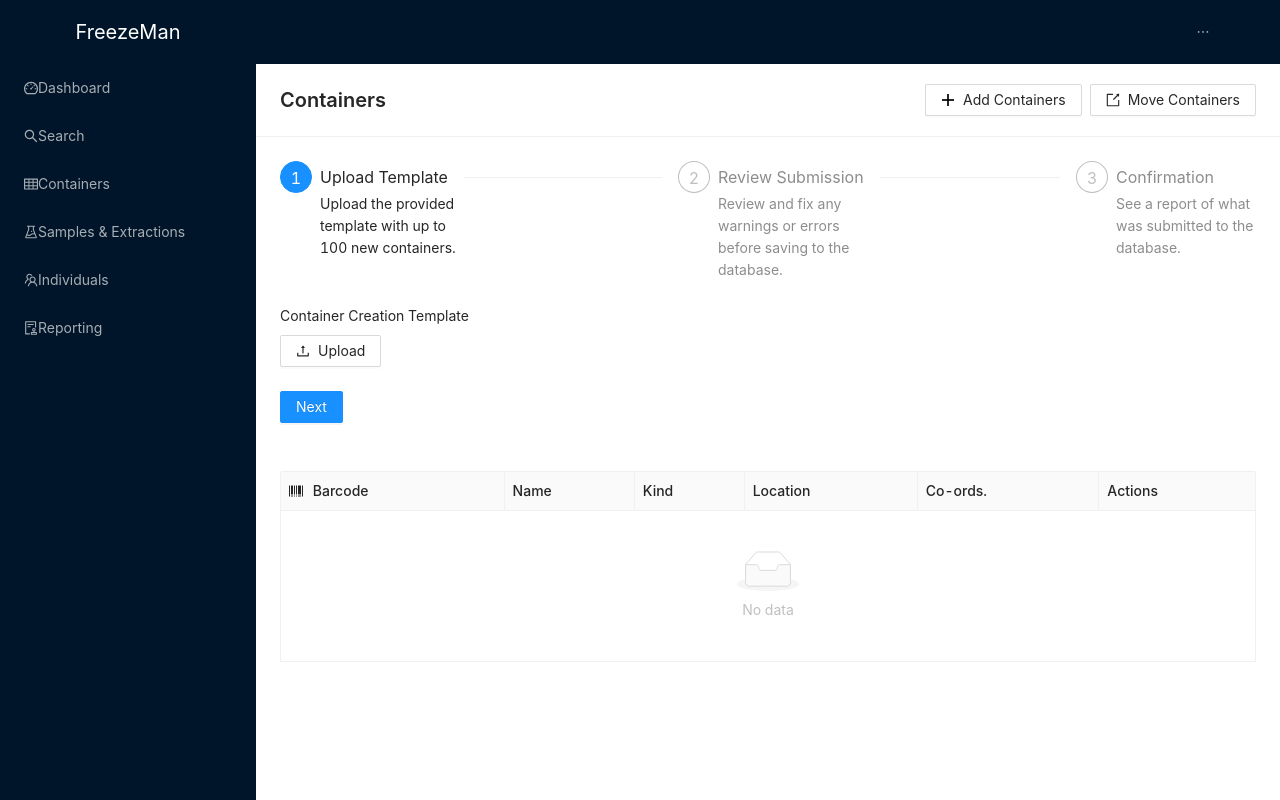
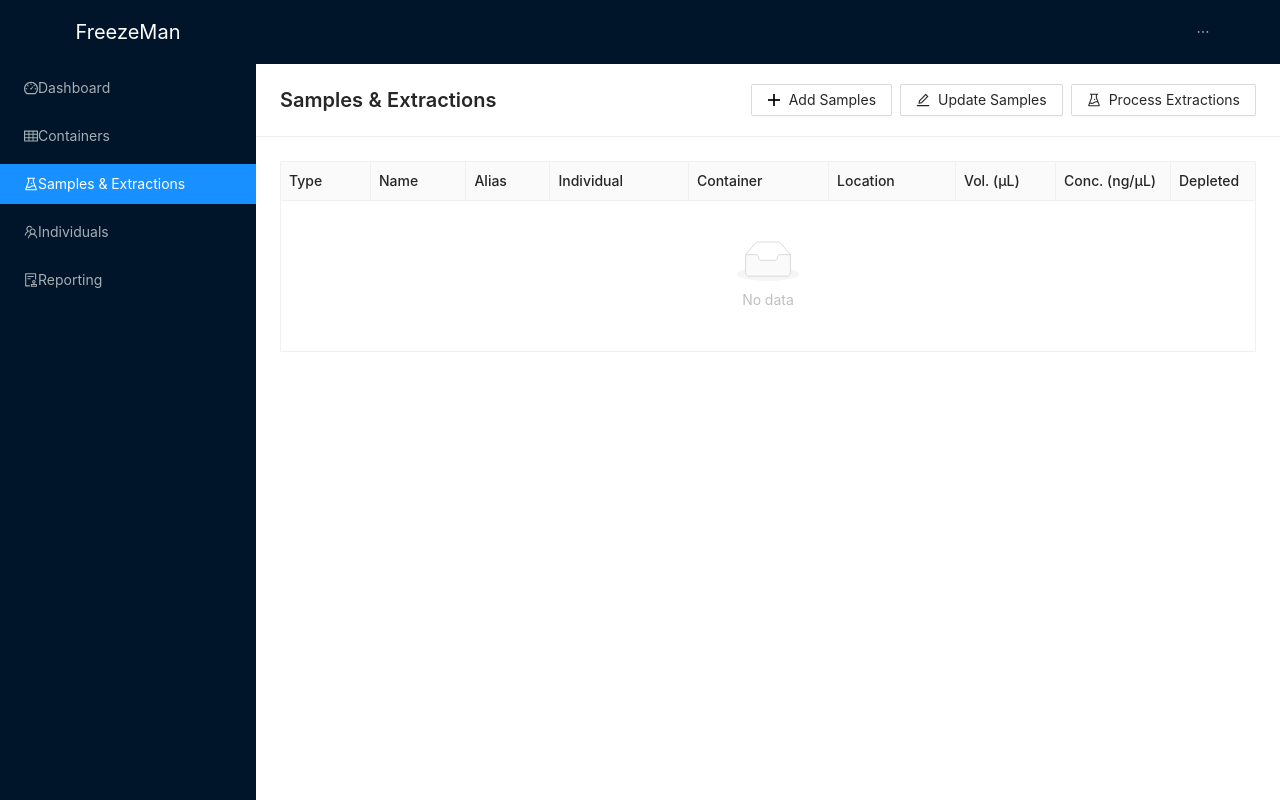
Before and after one commit to c3g/freezeman, a React app: page /samples in a window 1280 px wide. Built offline with nearby package versions, Linux system fonts and the light colour scheme.

Commit message:
Add router and more page stubs Steal some code from chord_web

```diff
--- a/src/components/App.js
+++ b/src/components/App.js
@@ -1,4 +1,6 @@
 import React from "react";
+
+import {Route, Switch, withRouter} from "react-router-dom";
 
 import {Card, Layout, Menu} from "antd";
 import "antd/es/card/style/css";
@@ -10,7 +12,6 @@
     DashboardOutlined,
     ExperimentOutlined,
     LoginOutlined,
-    SearchOutlined,
     TableOutlined,
     TeamOutlined,
 } from "@ant-design/icons";
@@ -19,6 +20,38 @@
 
 import ContainersPage from "./ContainersPage";
 import DashboardPage from "./DashboardPage";
+import SamplesExtractionsPage from "./SamplesExtractionsPage";
+import IndividualsPage from "./IndividualsPage";
+import ReportingPage from "./ReportingPage";
+import {matchingMenuKeys, renderMenuItem} from "../utils/menus";
+
+const MENU_ITEMS = [
+    {
+        url: "/dashboard",
+        icon: <DashboardOutlined />,
+        text: "Dashboard",
+    },
+    {
+        url: "/containers",
+        icon: <TableOutlined />,
+        text: "Containers",
+    },
+    {
+        url: "/samples",
+        icon: <ExperimentOutlined />,
+        text: "Samples & Extractions",
+    },
+    {
+        url: "/individuals",
+        icon: <TeamOutlined />,
+        text: "Individuals",
+    },
+    {
+        url: "/reporting",
+        icon: <AuditOutlined />,
+        text: "Reporting",
+    },
+]
 
 const App = () => (
     <Layout style={{height: "100vh"}}>
@@ -34,50 +67,44 @@
         </Layout.Header>
         <Layout>
             <Layout.Sider style={{overflowY: "auto"}} width={256}>
-                <Menu theme="dark" mode="inline">
-                    <Menu.Item key="dashboard">
-                        <DashboardOutlined />
-                        Dashboard
-                    </Menu.Item>
-                    <Menu.Item key="search">
-                        <SearchOutlined />
-                        Search
-                    </Menu.Item>
-                    <Menu.Item key="containers">
-                        <TableOutlined />
-                        Containers
-                    </Menu.Item>
-                    <Menu.Item key="samples-extractions">
-                        <ExperimentOutlined />
-                        Samples &amp; Extractions
-                    </Menu.Item>
-                    <Menu.Item key="individuals">
-                        <TeamOutlined />
-                        Individuals
-                    </Menu.Item>
-                    <Menu.Item key="reporting">
-                        <AuditOutlined />
-                        Reporting
-                    </Menu.Item>
+                <Menu theme="dark" mode="inline" selectedKeys={matchingMenuKeys(MENU_ITEMS)}>
+                    {MENU_ITEMS.map(renderMenuItem)}
                 </Menu>
             </Layout.Sider>
             <Layout.Content style={{position: "relative"}}>
-                {/*<Card style={{*/}
-                {/*    boxSizing: "border-box",*/}
-                {/*    position: "absolute",*/}
-                {/*    top: "50%",*/}
-                {/*    left: "50%",*/}
-                {/*    transform: "translate(-50%, -50%)",*/}
-                {/*    maxWidth: "396px",*/}
-                {/*    width: "100%",*/}
-                {/*}} bodyStyle={{paddingBottom: 0}}>*/}
-                {/*    <SignInForm />*/}
-                {/*</Card>*/}
-                {/*<DashboardPage />*/}
-                <ContainersPage />
+                <Switch>
+                    <Route path="/sign-in">
+                        <Card style={{
+                            boxSizing: "border-box",
+                            position: "absolute",
+                            top: "50%",
+                            left: "50%",
+                            transform: "translate(-50%, -50%)",
+                            maxWidth: "396px",
+                            width: "100%",
+                        }} bodyStyle={{paddingBottom: 0}}>
+                            <SignInForm />
+                        </Card>
+                    </Route>
+                    <Route path="/dashboard">
+                        <DashboardPage />
+                    </Route>
+                    <Route path="/containers">
+                        <ContainersPage />
+                    </Route>
+                    <Route path="/samples">
+                        <SamplesExtractionsPage />
+                    </Route>
+                    <Route path="/individuals">
+                        <IndividualsPage />
+                    </Route>
+                    <Route path="/reporting">
+                        <ReportingPage />
+                    </Route>
+                </Switch>
             </Layout.Content>
         </Layout>
     </Layout>
 );
 
-export default App;
+export default withRouter(App);
--- /dev/null
+++ b/src/components/IndividualsPage.js
@@ -0,0 +1,44 @@
+import React from "react";
+
+import {PageHeader, Table} from "antd";
+import "antd/es/page-header/style/css";
+import "antd/es/table/style/css";
+
+const TABLE_COLUMNS = [
+    {
+        title: "ID",
+        dataIndex: "participant_id"
+    },
+    {
+        title: "Name",
+        dataIndex: "name"
+    },
+    {
+        title: "Taxon",
+        dataIndex: "taxon"
+    },
+    {
+        title: "Sex",
+        dataIndex: "sex"
+    },
+    {
+        title: "Pedigree",
+        dataIndex: "pedigree"  // TODO: Link to modal with optional pedigree ID, mother, father
+    },
+    {
+        title: "Cohort",
+        dataIndex: "cohort"
+    }
+];
+
+const IndividualsPage = () => (
+    <div style={{height: "100%", backgroundColor: "white", overflowY: "auto"}}>
+        <PageHeader title="Individuals"
+                    ghost={false}
+                    style={{borderBottom: "1px solid #f0f0f0", marginBottom: "8px"}} />
+        <div style={{padding: "16px 24px 8px 24px", overflowX: "auto"}}>
+            <Table size="small" bordered={true} columns={TABLE_COLUMNS} />
+        </div>
+    </div>
+);
+export default IndividualsPage;
--- /dev/null
+++ b/src/components/ReportingPage.js
@@ -0,0 +1,4 @@
+import React from "react";
+
+const ReportingPage = () => <div />;
+export default ReportingPage;
--- /dev/null
+++ b/src/components/SamplesExtractionsPage.js
@@ -0,0 +1,68 @@
+import React from "react";
+
+import {Button, PageHeader, Table} from "antd";
+import "antd/es/button/style/css";
+import "antd/es/page-header/style/css";
+import "antd/es/table/style/css";
+
+import {EditOutlined, ExperimentOutlined, ExportOutlined, PlusOutlined} from "@ant-design/icons";
+
+const TABLE_COLUMNS = [
+    {
+        title: "Type",
+        dataIndex: "biospecimen_type",
+        width: 90
+    },
+    {
+        title: "Name",
+        dataIndex: "name"
+    },
+    {
+        title: "Alias",
+        dataIndex: "alias"
+    },
+    {
+        title: "Individual",
+        dataIndex: "individual"
+    },
+    {
+        title: "Container",
+        dataIndex: "container"  // TODO: Name AND barcode?
+    },
+    {
+        title: "Location",
+        dataIndex: "location"  // TODO: Name AND barcode? not explicit
+    },
+    {
+        title: "Vol. (µL)",
+        dataIndex: "volume",
+        width: 100
+    },
+    {
+        title: "Conc. (ng/µL)",
+        dataIndex: "concentration",
+        width: 115
+    },
+    {
+        title: "Depleted",
+        dataIndex: "depleted",
+        width: 85
+    }
+];
+
+const SamplesExtractionsPage = () => (
+    <div style={{height: "100%", backgroundColor: "white", overflowY: "auto"}}>
+        <PageHeader title="Samples & Extractions"
+                    ghost={false}
+                    style={{borderBottom: "1px solid #f0f0f0", marginBottom: "8px"}}
+                    extra={[
+                        <Button key="add" icon={<PlusOutlined />}>Add Samples</Button>,
+                        <Button key="update" icon={<EditOutlined />}>Update Samples</Button>,
+                        <Button key="process" icon={<ExperimentOutlined />}>Process Extractions</Button>,
+                    ]} />
+        <div style={{padding: "16px 24px 8px 24px", overflowX: "auto"}}>
+            <Table bordered={true} columns={TABLE_COLUMNS} size="small" />
+        </div>
+    </div>
+);
+export default SamplesExtractionsPage;
--- /dev/null
+++ b/src/utils/menus.js
@@ -0,0 +1,39 @@
+import React from "react";
+import {Link} from "react-router-dom";
+import {Menu} from "antd";
+
+// renderMenuItem and matchingMenuKeys taken from chord_web
+
+// Custom menu renderer
+export const renderMenuItem = i => {
+    if (i.hasOwnProperty("children")) {
+        return (
+            <Menu.SubMenu style={i.style || {}} title={
+                <span className="submenu-title-wrapper">
+                    {i.icon || null}
+                    {i.text || null}
+                </span>
+            } key={i.key || ""}>
+                {(i.children || []).map(ii => renderMenuItem(ii))}
+            </Menu.SubMenu>
+        );
+    }
+
+    return <Menu.Item key={i.key || i.url || ""}
+               onClick={i.onClick || undefined}
+               style={i.style || {}}
+               disabled={i.disabled || false}>
+        {i.url && !i.onClick ?
+            <Link to={i.url}>
+                {i.icon || null}
+                {i.text || null}
+            </Link> : <span>
+                {i.icon || null}
+                {i.text || null}
+            </span>}
+    </Menu.Item>;
+};
+
+export const matchingMenuKeys = menuItems => menuItems
+    .filter(i => (i.url && window.location.pathname.startsWith(i.url)) || (i.children || []).length > 0)
+    .flatMap(i => [i.key || i.url || "", ...matchingMenuKeys(i.children || [])]);
```
